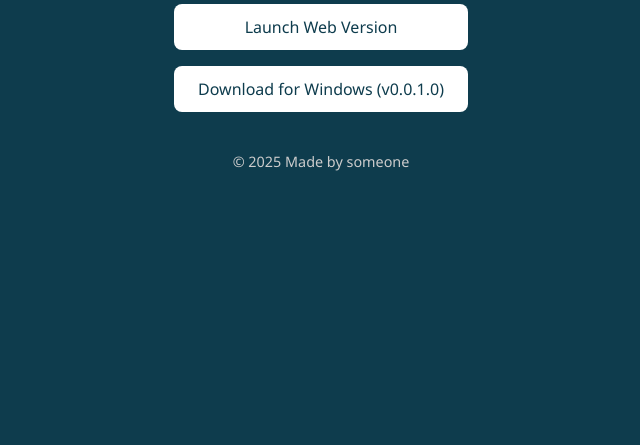
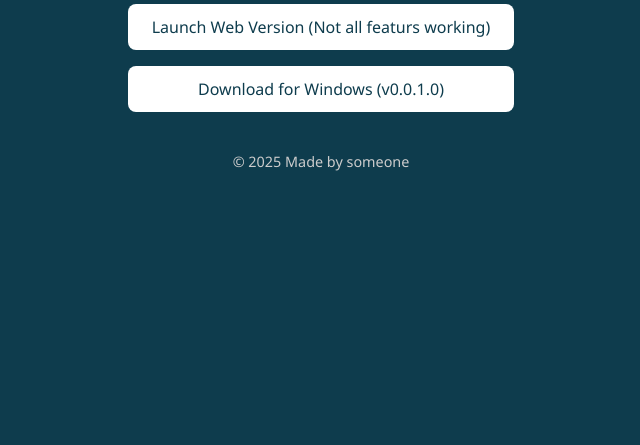
Before and after one commit to sekaberg/bible-program, a plain HTML site: page index.html in a window 1280 px wide. Shown: the part 355-800 px from the top of the page, without its empty margins (319-959 px from the left). Drawn offline with Linux system fonts and the light colour scheme.

Commit message:
Update index.html

```diff
--- a/index.html
+++ b/index.html
@@ -55,7 +55,7 @@
 <body>
   <h1>Welcome to the Bible Program</h1>
   <div class="buttons">
-    <a href="Bible_Program.html" class="btn">Launch Web Version</a>
+    <a href="Bible_Program.html" class="btn">Launch Web Version (Not all featurs working)</a>
     <a href="downloads/Bible Program.exe" class="btn" download>Download for Windows (v0.0.1.0)</a>
   </div>
   <footer>
```
